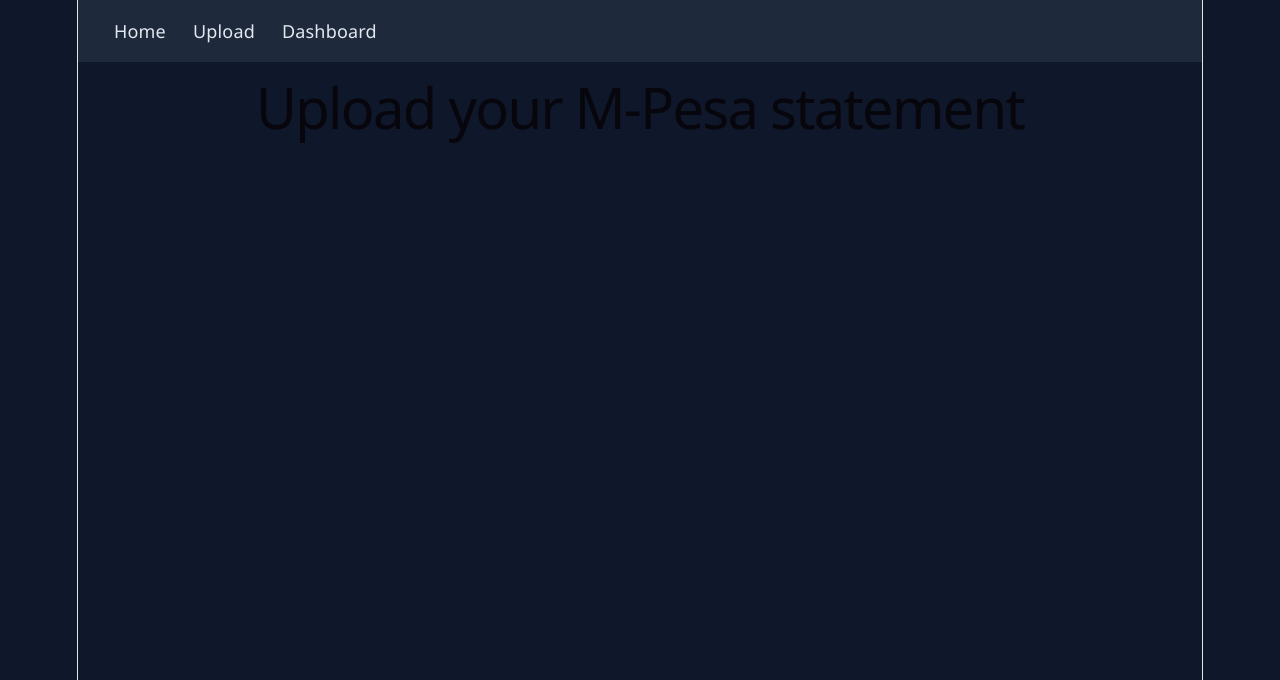
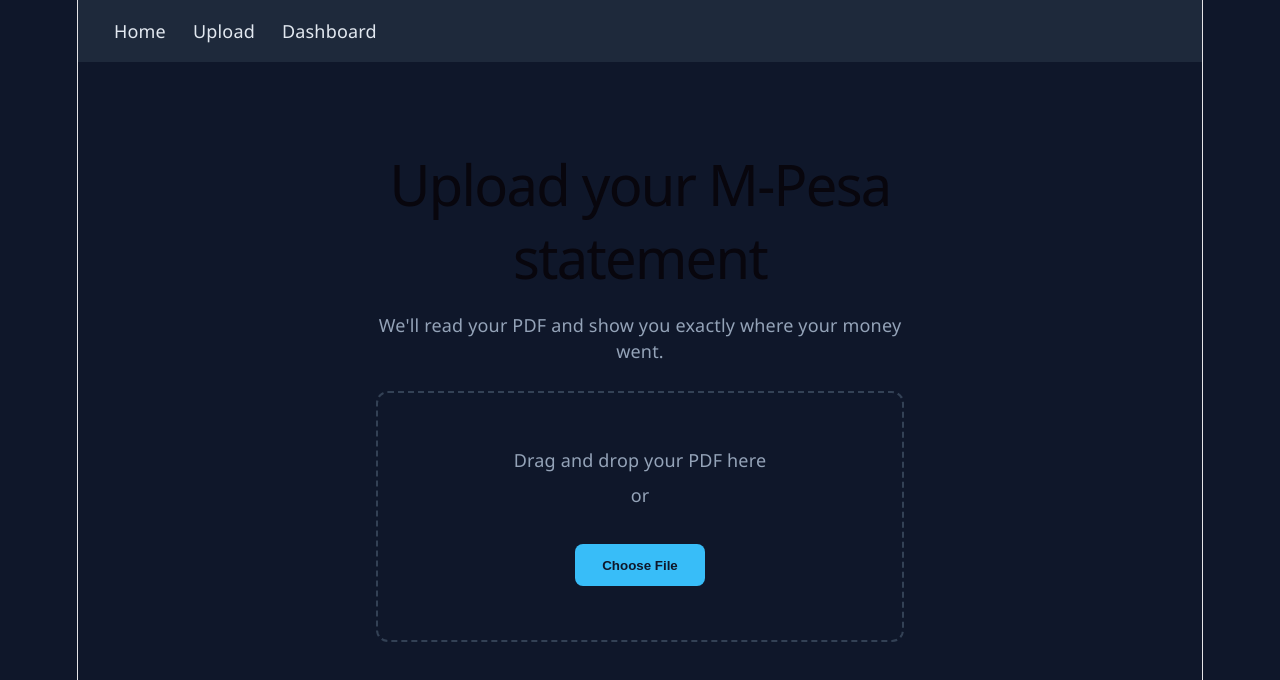
Before and after one commit to Joshu79/Team_8_Internet_Application_Programing_Project, a React (Vite) app: page /upload in a window 1280 px wide. Shown: the top 680 px of the page. Built offline with nearby package versions, Linux system fonts and the light colour scheme.

Commit message:
Style Landing, Upload, and Parent Report pages with consistent dark theme

```diff
--- a/src/App.css
+++ b/src/App.css
@@ -57,3 +57,81 @@
   height: 400px;
   margin: 0 auto;
 }
+
+/* Shared button style */
+.cta-button {
+  display: inline-block;
+  background-color: #38bdf8;
+  color: #0f172a;
+  font-weight: 600;
+  padding: 0.75rem 1.5rem;
+  border: none;
+  border-radius: 8px;
+  text-decoration: none;
+  cursor: pointer;
+  margin-top: 1.5rem;
+}
+
+.cta-button:hover {
+  background-color: #0ea5e9;
+}
+
+/* Landing page */
+.landing {
+  text-align: center;
+  padding: 5rem 2rem;
+  max-width: 600px;
+  margin: 0 auto;
+}
+
+.landing h1 {
+  font-size: 3rem;
+  margin-bottom: 1rem;
+}
+
+.landing p {
+  color: #94a3b8;
+  font-size: 1.1rem;
+}
+
+/* Upload page */
+/* Upload page */
+.upload-page {
+  padding: 3rem 2rem;
+  max-width: 600px;
+  margin: 0 auto;
+  text-align: center;
+}
+
+.upload-page h1 {
+  line-height: 1.3;
+  margin-bottom: 1rem;
+}
+
+.upload-page p {
+  color: #94a3b8;
+  margin-bottom: 1.5rem;
+}
+
+.upload-box {
+  border: 2px dashed #334155;
+  border-radius: 12px;
+  padding: 3rem 2rem;
+  margin-top: 1.5rem;
+}
+
+.upload-box p {
+  margin-bottom: 0.5rem;
+}
+
+/* Parent report page */
+.parent-report {
+  padding: 3rem 2rem;
+  max-width: 600px;
+  margin: 0 auto;
+  text-align: center;
+}
+
+.parent-report p {
+  color: #94a3b8;
+}
--- a/src/pages/Landing.jsx
+++ b/src/pages/Landing.jsx
@@ -1,8 +1,11 @@
+import { Link } from 'react-router-dom'
+
 const Landing = () => {
   return (
-    <div>
+    <div className="landing">
       <h1>PesaTrack</h1>
-      <p>This is the landing page</p>
+      <p>See where your money actually goes — straight from your M-Pesa statement.</p>
+      <Link to="/upload" className="cta-button">Get Started</Link>
     </div>
   )
 }
--- a/src/pages/ParentReport.jsx
+++ b/src/pages/ParentReport.jsx
@@ -1,7 +1,8 @@
 const ParentReport = () => {
   return (
-    <div>
+    <div className="parent-report">
       <h1>Parent Report</h1>
+      <p>A read-only summary of spending, shared by a student.</p>
     </div>
   )
 }
--- a/src/pages/Upload.jsx
+++ b/src/pages/Upload.jsx
@@ -1,7 +1,13 @@
 const Upload = () => {
   return (
-    <div>
+    <div className="upload-page">
       <h1>Upload your M-Pesa statement</h1>
+      <p>We'll read your PDF and show you exactly where your money went.</p>
+      <div className="upload-box">
+        <p>Drag and drop your PDF here</p>
+        <p>or</p>
+        <button className="cta-button">Choose File</button>
+      </div>
     </div>
   )
 }
```
